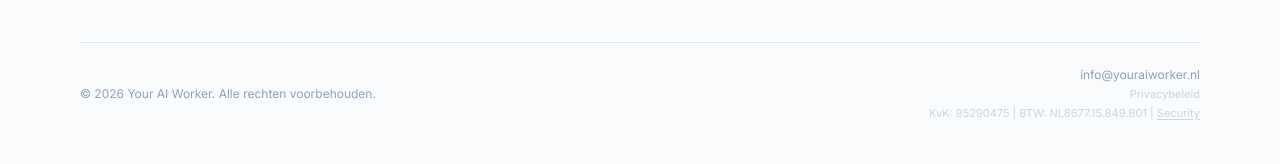
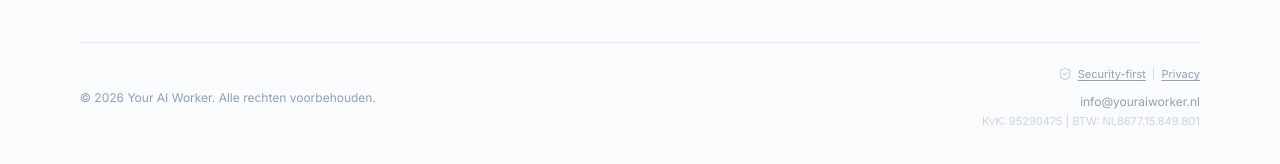
Before and after one commit to openclawbot69420-ux/youraiworker-site, a Next.js app: page / in a window 1280 px wide. Shown: the part 8236-8400 px from the top of the page. Built offline with nearby package versions, Linux system fonts and the light colour scheme.

Commit message:
Polish footer credibility links

```diff
--- a/src/app/layout.tsx
+++ b/src/app/layout.tsx
@@ -1,5 +1,5 @@
 import type { Metadata } from "next"
-import { Github, Linkedin, MapPin, Lock, LifeBuoy } from "lucide-react"
+import { Github, Linkedin, MapPin, Lock, LifeBuoy, ShieldCheck } from "lucide-react"
 import { MobileNav } from "../components/MobileNav"
 import { BackToTop } from "../components/BackToTop"
 import "../styles/globals.css"
@@ -359,23 +359,32 @@ const Footer: React.FC = () => {
 
         <div className="mt-10 flex flex-col gap-3 border-t border-slate-200 pt-6 text-xs text-slate-400 sm:flex-row sm:items-center sm:justify-between">
           <p>© {new Date().getFullYear()} Your AI Worker. Alle rechten voorbehouden.</p>
-          <p className="flex flex-col gap-1 text-right">
-            <a
-              className="transition-colors hover:text-slate-600"
-              href="mailto:info@youraiworker.nl"
-            >
-              info@youraiworker.nl
-            </a>
-            <a
-              className="text-[11px] text-slate-300 transition-colors hover:text-slate-500"
-              href="/privacy"
-            >
-              Privacybeleid
-            </a>
-            <span className="text-[11px] text-slate-300">
-              KvK: 95290475 | BTW: NL8677.15.849.B01 | <a className="underline underline-offset-2 transition-colors hover:text-slate-500" href="/security">Security</a>
-            </span>
-          </p>
+          <div className="flex flex-col gap-3 text-right">
+            <p className="inline-flex items-center justify-end gap-1.5 text-[11px] text-slate-400">
+              <ShieldCheck className="h-3.5 w-3.5 text-slate-300" aria-hidden="true" />
+              <a
+                className="underline underline-offset-2 transition-colors hover:text-slate-500"
+                href="/security"
+                title="Lees over beveiliging"
+              >
+                Security-first
+              </a>
+              <span className="text-slate-300">|</span>
+              <a
+                className="underline underline-offset-2 transition-colors hover:text-slate-500"
+                href="/privacy"
+                title="Lees het privacybeleid"
+              >
+                Privacy
+              </a>
+            </p>
+            <p className="flex flex-col gap-1">
+              <a className="transition-colors hover:text-slate-600" href="mailto:info@youraiworker.nl">
+                info@youraiworker.nl
+              </a>
+              <span className="text-[11px] text-slate-300">KvK: 95290475 | BTW: NL8677.15.849.B01</span>
+            </p>
+          </div>
         </div>
       </div>
     </footer>
```
